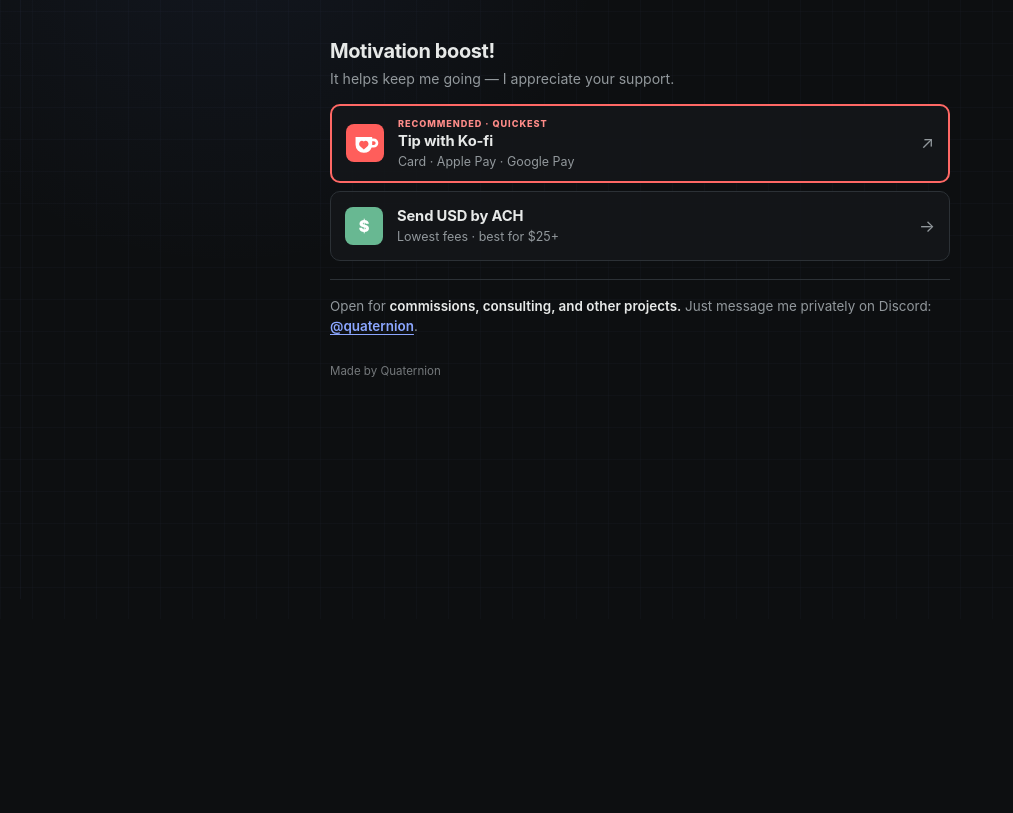
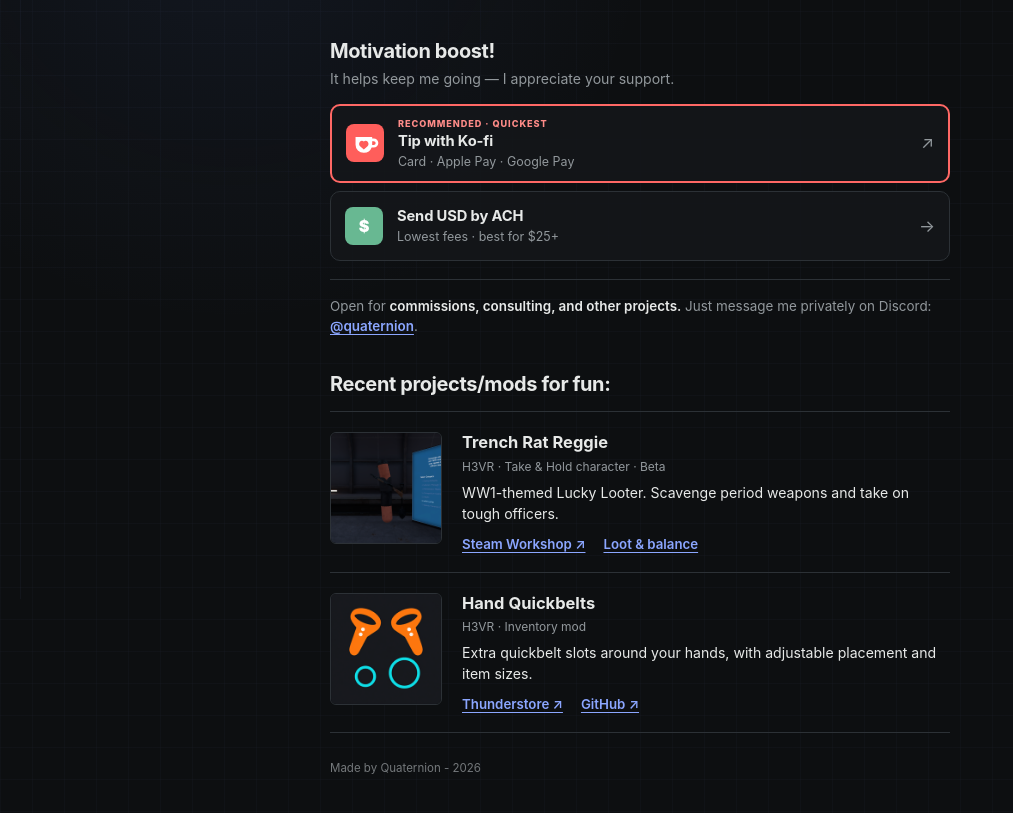
Before and after one commit to quaternion7/quaternion7.github.io, a plain HTML site: page index.html in a window 1280 px wide. Shown: the part 181-994 px from the top of the page, without its empty margins (0-1013 px from the left). Before the commit the page ends 800 px from the top, so only its background shows below. Drawn offline with Linux system fonts and the light colour scheme.

Commit message:
Show recent H3VR projects below homepage support

```diff
--- a/index.html
+++ b/index.html
@@ -70,8 +70,40 @@
 
     </section>
 
+    <section class="projects-section" aria-labelledby="projects-title">
+      <div class="section-heading">
+        <h2 id="projects-title">Recent projects/mods for fun:</h2>
+      </div>
+
+      <article class="project-row">
+        <img class="project-image" src="images/trench-rat-reggie.png" width="112" height="112" alt="Reggie in uniform, holding a trench shotgun" loading="lazy">
+        <div class="project-copy">
+          <h3>Trench Rat Reggie</h3>
+          <p class="project-type">H3VR · Take &amp; Hold character · Beta</p>
+          <p class="project-description">WW1-themed Lucky Looter. Scavenge period weapons and take on tough officers.</p>
+          <nav class="project-links" aria-label="Trench Rat Reggie links">
+            <a href="https://steamcommunity.com/sharedfiles/filedetails/?id=3797571426" target="_blank" rel="noreferrer">Steam Workshop ↗</a>
+            <a href="trench-rat-reggie/">Loot &amp; balance</a>
+          </nav>
+        </div>
+      </article>
+
+      <article class="project-row">
+        <img class="project-image" src="images/hand-quickbelts.png" width="112" height="112" alt="Hand Quickbelts: orange VR controllers and blue slot rings" loading="lazy">
+        <div class="project-copy">
+          <h3>Hand Quickbelts</h3>
+          <p class="project-type">H3VR · Inventory mod</p>
+          <p class="project-description">Extra quickbelt slots around your hands, with adjustable placement and item sizes.</p>
+          <nav class="project-links" aria-label="Hand Quickbelts links">
+            <a href="https://thunderstore.io/c/h3vr/p/quaternion/Hand_Quickbelts/" target="_blank" rel="noreferrer">Thunderstore ↗</a>
+            <a href="https://github.com/quaternion7/hqb" target="_blank" rel="noreferrer">GitHub ↗</a>
+          </nav>
+        </div>
+      </article>
+    </section>
+
     <footer>
-      <span>Made by <span id="footer-name">Quaternion</span></span>
+      <span>Made by <span id="footer-name">Quaternion</span> - 2026</span>
     </footer>
   </main>
 
--- a/variant.css
+++ b/variant.css
@@ -47,7 +47,20 @@
 .availability a { color:var(--accent); font-weight:600; text-underline-offset:3px; }
 footer { justify-content:flex-start; padding:28px 0; }
 .dialog-card { border-radius:12px; }
+.projects-section { margin:36px 0 0; }
+.project-row { display:grid; grid-template-columns:112px minmax(0,1fr); gap:20px; padding:20px 0; border-bottom:1px solid var(--border); }
+.project-row:first-of-type { border-top:1px solid var(--border); }
+.project-image { display:block; width:112px; height:112px; object-fit:cover; border:1px solid var(--border); border-radius:6px; }
+.project-copy h3 { margin:0; font-size:1.03rem; line-height:1.3; font-weight:650; }
+.project-type { margin:5px 0 0; font-size:.75rem; color:var(--muted); }
+.project-description { margin:8px 0 12px; font-size:.88rem; line-height:1.5; color:var(--text); }
+.project-links { display:flex; flex-wrap:wrap; gap:8px 18px; }
+.project-links a { color:var(--accent); font-size:.83rem; font-weight:600; text-underline-offset:3px; }
+.project-links a:hover { text-decoration-thickness:2px; }
+.project-links a:focus-visible { outline:2px solid var(--accent); outline-offset:4px; }
 @media (max-width:480px) {
   .shell { padding-top:30px; }
   .social-strip { margin-left:0; }
+  .project-row { grid-template-columns:72px minmax(0,1fr); gap:14px; }
+  .project-image { width:72px; height:72px; }
 }
```
Also changed, not shown: images/hand-quickbelts.png (added), images/trench-rat-reggie.png (added).
